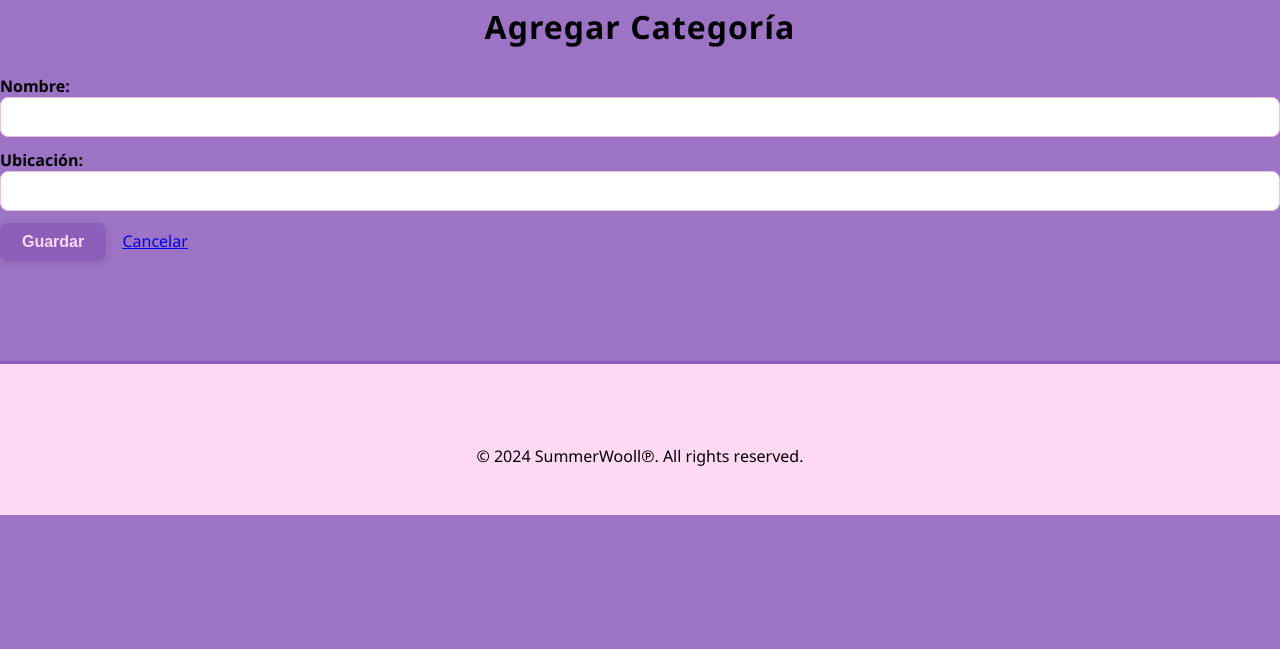
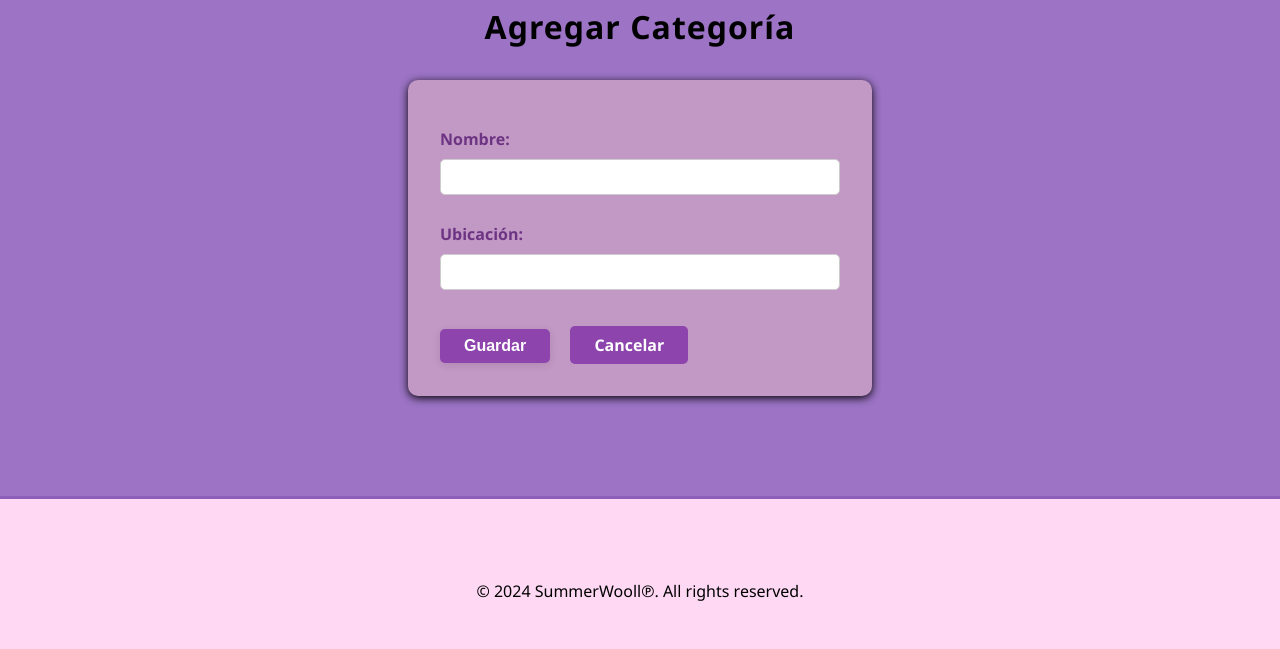
Before and after one commit to williamarc640-maker/Final-proyect, a PHP site: page /categorias_formulario.php in a window 1280 px wide. Shown: the part 135-784 px from the top of the page. Run offline with PHP 8.4, Linux system fonts and the light colour scheme; data that the repository does not hold is empty.

Commit message:
reacomodo final. se modificaron los estilos de los formularios para que usen el estilo de formularios.css. se agregaron comentarios. el archivo re.php quedo con un error de estilo y tiene una linea sobrante. FIN DE ESTA RAMA.

```diff
--- a/categorias_formulario.php
+++ b/categorias_formulario.php
@@ -3,25 +3,23 @@
 <head>
     <meta charset="UTF-8">
     <title>© SummerWooll - <?= $categoria ? 'Editar' : 'Agregar' ?> Categoría</title>
-    <!-- estilos -->
     <link rel="stylesheet" href="styles/formularios.css">
     <link rel="stylesheet" href="styles/header-footer.css">
 </head>
 <body>
     <!-- header -->
 <?php include 'header.php'; ?>
-<!-- formulario para agregar o editar categoria -->
-<h2><?= $categoria ? 'Editar' : 'Agregar' ?> Categoría</h2>
-<form action="index.php?action=categoria_guardar" method="post">
+<!-- formulario para agregar o editar categoría -->
+<h2 style="text-align:center"><?= $categoria ? 'Editar' : 'Agregar' ?> Categoría</h2>
+<form class="form-categoria" action="index.php?action=categoria_guardar" method="post">
     <input type="hidden" name="categoria_id" value="<?= $categoria->categoria_id ?? '' ?>">
-    <label>Nombre:</label>
-    <input type="text" name="categoria_nombre" value="<?= $categoria->categoria_nombre ?? '' ?>" required>
-    <label>Ubicación:</label>
-    <input type="text" name="categoria_ubicacion" value="<?= $categoria->categoria_ubicacion ?? '' ?>" required>
+    <label for="categoria_nombre">Nombre:</label>
+    <input type="text" id="categoria_nombre" name="categoria_nombre" value="<?= $categoria->categoria_nombre ?? '' ?>" required>
+    <label for="categoria_ubicacion">Ubicación:</label>
+    <input type="text" id="categoria_ubicacion" name="categoria_ubicacion" value="<?= $categoria->categoria_ubicacion ?? '' ?>" required>
     <button type="submit">Guardar</button>
     <a href="index.php?action=categorias">Cancelar</a>
 </form>
-
 <!-- footer -->
 <?php include 'footer.php'; ?>
 </body>
--- a/styles/formularios.css
+++ b/styles/formularios.css
@@ -58,6 +58,89 @@ input[type="password"]:focus,
 select:focus {
     border: 1.5px solid var(--color-accent);
 }
+/* formulario de productos */
+.form-producto {
+    max-width: 500px;
+    margin: 2rem auto;
+    background: var(--color-card);
+    border-radius: 10px;
+    box-shadow: 0 2px 8px black;
+    padding: 2rem;
+}
+.form-producto label {
+    display: block;
+    margin-top: 1rem;
+    font-weight: bold;
+}
+.form-producto input, .form-producto select {
+    width: 100%;
+    padding: 0.5rem;
+    margin-top: 0.3rem;
+    border-radius: 5px;
+    border: 1px solid #ccc;
+}
+.form-producto button, .form-producto a {
+    margin-top: 1.5rem;
+    margin-right: 1rem;
+    padding: 0.5rem 1.5rem;
+    border: none;
+    border-radius: 5px;
+    background: #8e44ad;
+    color: #fff;
+    font-weight: bold;
+    text-decoration: none;
+    transition: background 0.2s;
+}
+.form-producto button:hover, .form-producto a:hover {
+    background: #6c3483;
+}
+.preview-img {
+    margin-top: 1rem;
+    max-width: 100px;
+    max-height: 100px;
+    border-radius: 5px;
+    border: 1px solid #ccc;
+}
+/* formulario de categoría */
+.form-categoria {
+    max-width: 400px;
+    margin: 2rem auto;
+    background: var(--color-card);
+    border-radius: 10px;
+    box-shadow: 0 2px 8px black;
+    padding: 2rem;
+}
+.form-categoria label {
+    display: block;
+    margin-top: 1rem;
+    font-weight: bold;
+    color: #6c3483;
+}
+.form-categoria input[type="text"] {
+    width: 100%;
+    padding: 0.5rem;
+    margin-top: 0.3rem;
+    border-radius: 5px;
+    border: 1px solid #ccc;
+    font-size: 1rem;
+}
+.form-categoria button, .form-categoria a {
+    margin-top: 1.5rem;
+    margin-right: 1rem;
+    padding: 0.5rem 1.5rem;
+    border: none;
+    border-radius: 5px;
+    background: #8e44ad;
+    color: #fff;
+    font-weight: bold;
+    text-decoration: none;
+    transition: background 0.2s;
+    cursor: pointer;
+    display: inline-block;
+}
+.form-categoria button:hover, .form-categoria a:hover {
+    background: #6c3483;
+}
 /* Submit and Cancel Button Styles */
 button, .cancelar {
     background: var(--color-accent);
```
Also changed, not shown: productos_formulario.php (+1 -46 lines).
